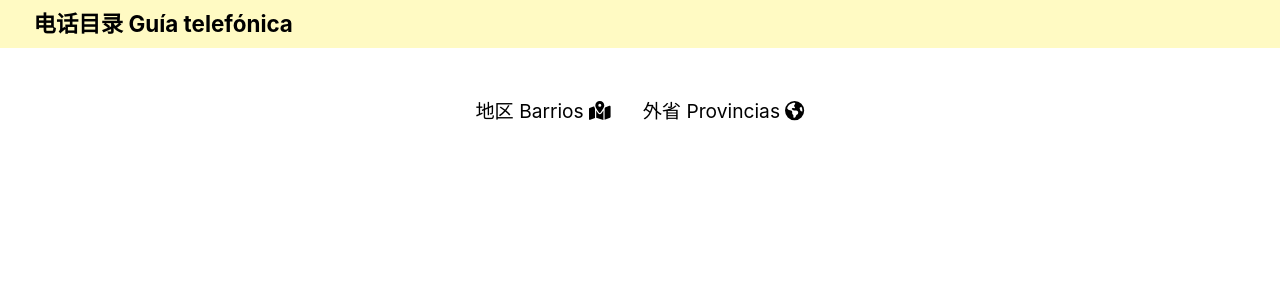
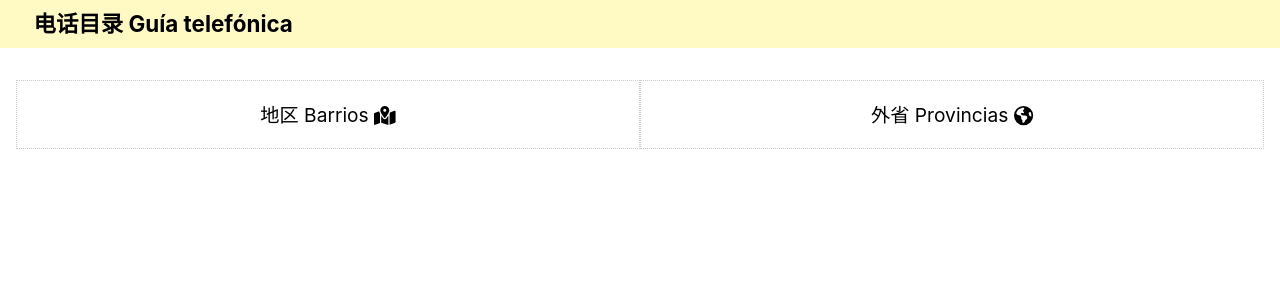
Before and after one commit to ajest/guia-telefonica, a Next.js app: page / in a window 1280 px wide. Shown: the top 300 px of the page. Built offline with nearby package versions, Linux system fonts and the light colour scheme.

Commit message:
Add lint configuration and minor styles adjustments. Fix bug of google maps zone

```diff
--- a/components/tables/SurnamesTr.js
+++ b/components/tables/SurnamesTr.js
@@ -53,7 +53,9 @@ export default function SurnamesTr ({ neighborhood, province }) {
         </form>
       </td>
       {type === 'province' && <td>
-        <a href={`https://www.google.com.ar/maps/search/${surname},+${province.url}`} target="_blank" rel="noreferrer"><FontAwesomeIcon icon={faSearch} /></a>
+        <a href={`https://www.google.com.ar/maps/search/${surname},+${province.name}`} target="_blank" rel="noreferrer">
+          <FontAwesomeIcon icon={faSearch} />
+        </a>
       </td>}
     </tr>
   )
--- a/next.config.js
+++ b/next.config.js
@@ -1,3 +1,3 @@
 module.exports = {
-  reactStrictMode: true,
+  reactStrictMode: true
 }
--- a/package.json
+++ b/package.json
@@ -17,6 +17,7 @@
     "react-dom": "17.0.2"
   },
   "devDependencies": {
+    "@next/eslint-plugin-next": "12.0.10",
     "eslint": "7.32.0",
     "eslint-config-standard": "16.0.3",
     "eslint-plugin-import": "2.25.4",
--- a/pages/index.js
+++ b/pages/index.js
@@ -16,7 +16,7 @@ export default function Home () {
         <link rel="icon" href="/favicon.ico" />
       </Head>
       <main className={styles.main}>
-        <nav>
+        <nav className={styles.nav}>
           <ul>
             <li>
               <Link href={'/barrios'}>
--- a/styles/Home.module.css
+++ b/styles/Home.module.css
@@ -8,7 +8,6 @@
   flex: 1;
   display: flex;
   flex-direction: column;
-  justify-content: center;
   align-items: center;
 }
 
@@ -63,6 +62,24 @@
   border-bottom: 10px solid #ccc !important;
 }
 
+.nav {
+  width: 100%;
+  margin-top: 0em;
+}
+.nav ul {
+  display: flex;
+  flex-wrap: wrap;
+  align-items: stretch;
+  justify-content: center;
+  padding: 1em;
+}
+.nav ul li {
+  width: 50%;
+  text-align: center;
+  padding: 1em .5em;
+  border: dotted 1px #ccc;
+}
+
 @media (max-width: 600px) {
   .grid {
     width: 100%;
--- a/styles/globals.css
+++ b/styles/globals.css
@@ -16,7 +16,7 @@ a {
 }
 
 nav {
-  margin-top: 2rem;
+  margin-top: 1em;
 }
 
 ul {
@@ -28,10 +28,6 @@ ul {
 ul li {
   display: inline-block;
   font-size: 1.2rem;
-}
-
-ul li + li {
-  margin-left: 2rem;
 }
 
 ul li a, ol li a {
```
Also changed, not shown: .eslintrc.json.
